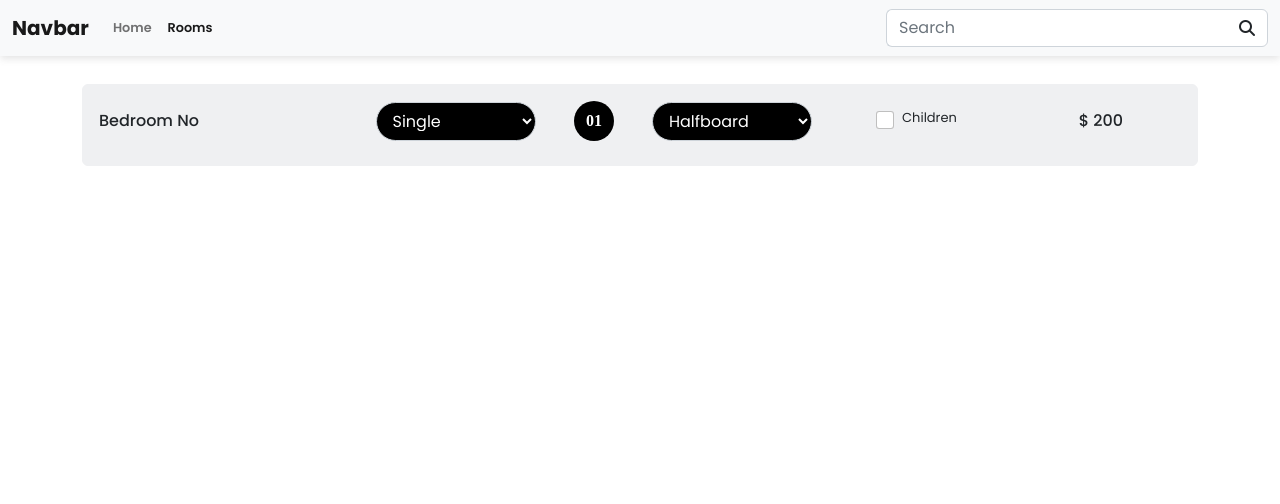
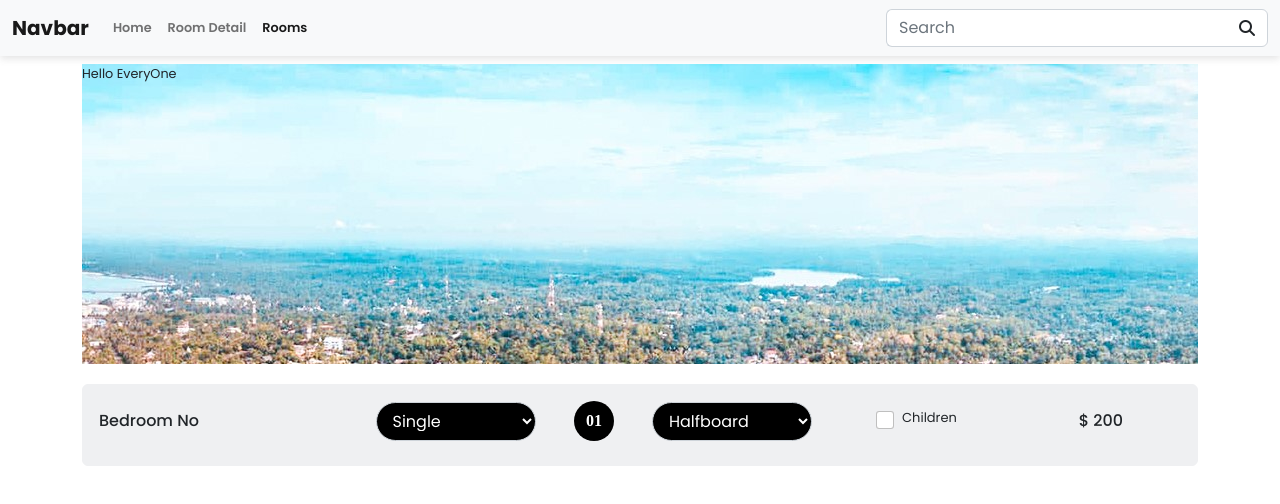
Before and after one commit to aminduishara/ehm, a React (Create React App) app: page /reservation in a window 1280 px wide. Shown: the top 504 px of the page. Built offline with nearby package versions, Linux system fonts and the light colour scheme.

Commit message:
Add the BookingDetail page and Edit the App.js

```diff
--- a/src/App.js
+++ b/src/App.js
@@ -1,7 +1,8 @@
 import './App.css';
 import { Routes, Route, Link, NavLink } from "react-router-dom";
 import Home from "./pages/Home";
-import Reservation from "./pages/Reservation";
+import Reservation from "./pages/Reservation/Reservation";
+import RoomDetails from "./pages/RoomDetails/RoomDetails";
 
 const navClassName = "nav-link";
 const navActiveClassName = "nav-link active";
@@ -23,6 +24,11 @@ function App() {
                   }>Home</NavLink>
                 </li>
                 <li className="nav-item">
+                  <NavLink to="/roomdetail" className={({ isActive }) =>
+                    isActive ? navActiveClassName : navClassName
+                  }>Room Detail</NavLink>
+                </li>
+                <li className="nav-item">
                   <NavLink to="/reservation" className={({ isActive }) =>
                     isActive ? navActiveClassName : navClassName
                   }>Rooms</NavLink>
@@ -41,6 +47,7 @@ function App() {
           <Routes>
             <Route path="/" element={<Home />} />
             <Route path="reservation" element={<Reservation />} />
+            <Route path="roomdetail" element={<RoomDetails />} />
           </Routes>
         </div>
       </header>
--- a/src/components/BookingDetail/BookingDetailCmp.js
+++ b/src/components/BookingDetail/BookingDetailCmp.js
@@ -29,9 +29,9 @@ export default function BookingDetailCmp() {
                 </select>
               </div>
               <div className="col-md-2 mb-2 d-flex justify-content-center">
-                <div class="form-check">
-                  <input class="form-check-input me-2" type="checkbox" value="1" id="flexCheckDefault" style={{ width: 18, height: 18 }} />
-                  <label class="form-check-label" for="flexCheckDefault">
+                <div className="form-check">
+                  <input className="form-check-input me-2" type="checkbox" value="1" id="flexCheckDefault" style={{ width: 18, height: 18 }} />
+                  <label className="form-check-label" htmlFor="flexCheckDefault">
                     Children
                   </label>
                 </div>
--- a/src/pages/Reservation.js
+++ /dev/null
@@ -1,12 +0,0 @@
-import React from 'react'
-import RoomDetailCmp from '../components/BookingDetail/BookingDetailCmp'
-//Reservation
-function Reservation() {
-    return (
-        <div>
-            <RoomDetailCmp/>
-        </div>
-    )
-}
-
-export default Reservation
--- /dev/null
+++ b/src/pages/Reservation/Reservation.css
@@ -0,0 +1,5 @@
+.reservation__img {
+    background-image: url("beach.jpg");
+    width:auto;
+    height: 300px;;
+}
--- /dev/null
+++ b/src/pages/Reservation/Reservation.js
@@ -0,0 +1,17 @@
+import React from 'react'
+import BookingDetailCmp from '../../components/BookingDetail/BookingDetailCmp'
+import BeachImg from './beach.jpg'
+import './Reservation.css'
+
+function Reservation() {
+    return (
+        <div>
+            <div className='reservation__img'>
+                Hello EveryOne
+            </div>
+            <BookingDetailCmp/>
+        </div>
+    )
+}
+
+export default Reservation
```
Also changed, not shown: src/pages/Reservation/beach.jpg (added).
